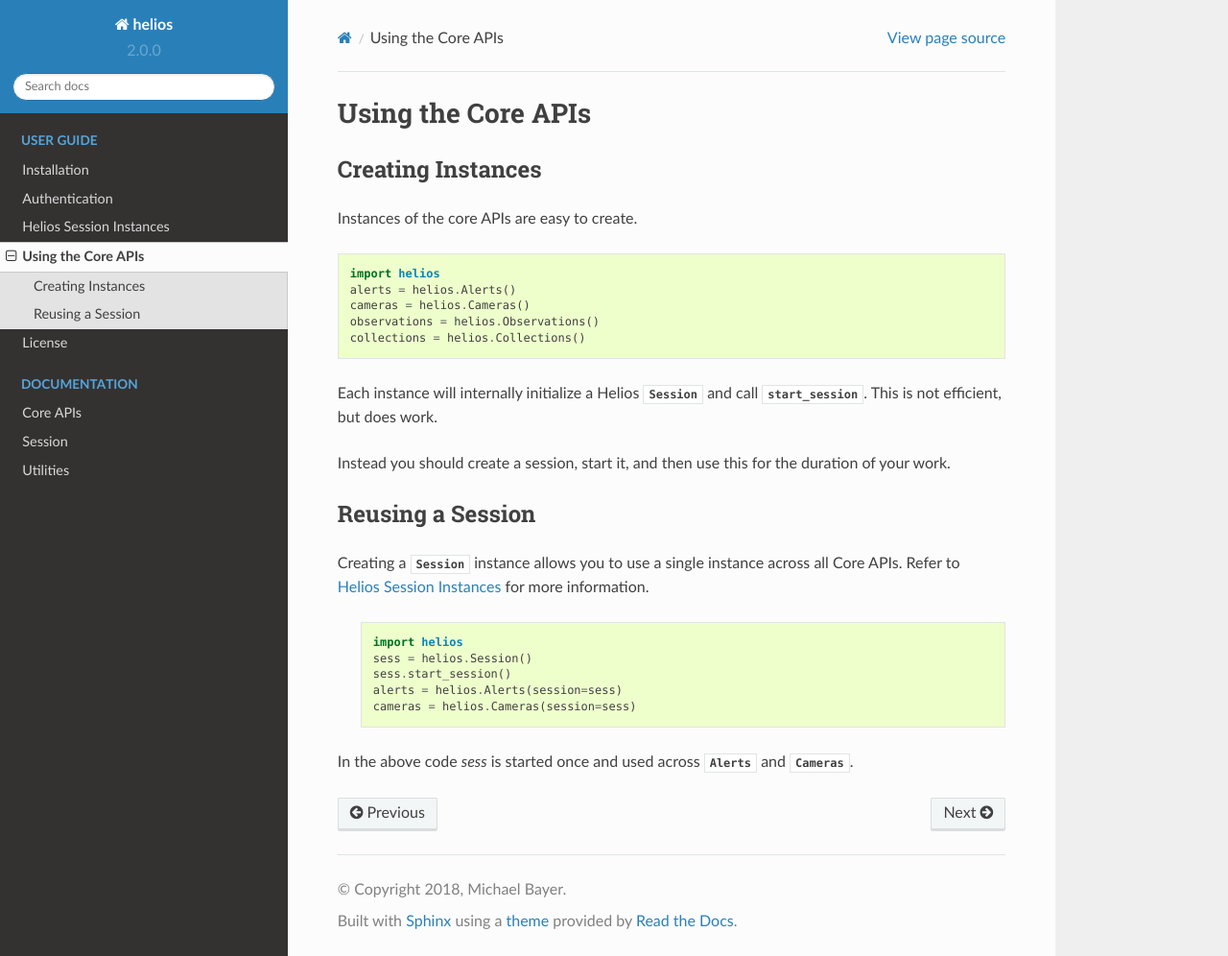
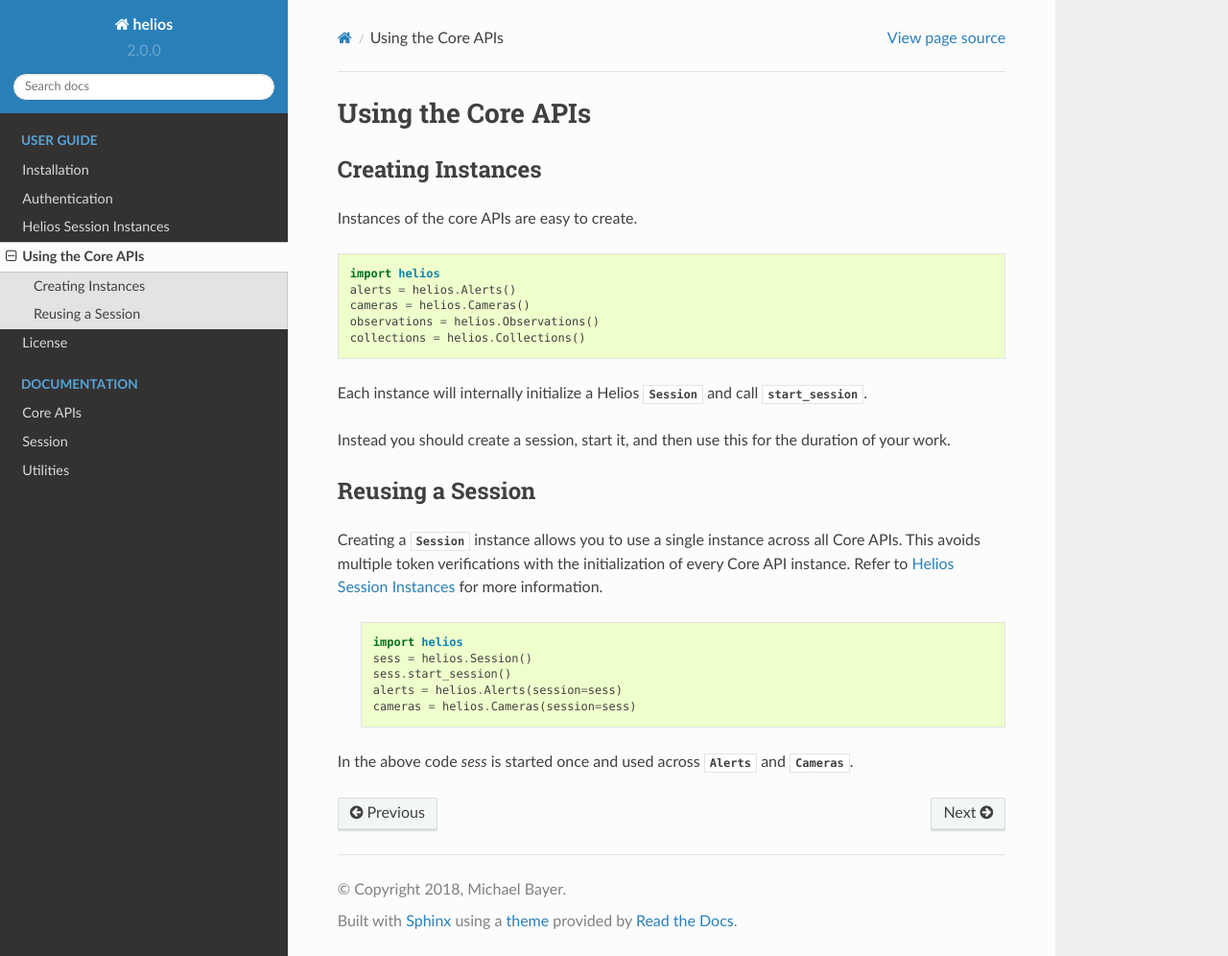
Before and after one commit to helios-earth/helios-sdk-python, a Sphinx documentation site: the page built from docs/user/core_apis_guide.rst, in a window 1280 px wide and 996 px high. Shown: the whole window at 96% size. Built offline with Sphinx 7.4.7 and the Read the Docs theme 2.0.0, drawn with Linux system fonts in a browser that asks for light colours.

Commit message:
[Docs] small tweaks.

```diff
--- a/docs/user/core_apis_guide.rst
+++ b/docs/user/core_apis_guide.rst
@@ -16,8 +16,7 @@ Instances of the core APIs are easy to create.
 
 Each instance will internally initialize a Helios
 :meth:`Session <helios.core.session.Session>` and call
-:meth:`start_session <helios.core.session.Session.start_session>`.  This is
-not efficient, but does work.
+:meth:`start_session <helios.core.session.Session.start_session>`.
 
 Instead you should create a session, start it, and then use this
 for the duration of your work.
@@ -27,7 +26,8 @@ Reusing a Session
 -----------------
 
 Creating a :meth:`Session <helios.core.session.Session>` instance allows
-you to use a single instance across all Core APIs.  Refer to
+you to use a single instance across all Core APIs.  This avoids multiple token
+verifications with the initialization of every Core API instance. Refer to
 :ref:`helios_session_instances` for more information.
 
     .. code-block:: python
```
